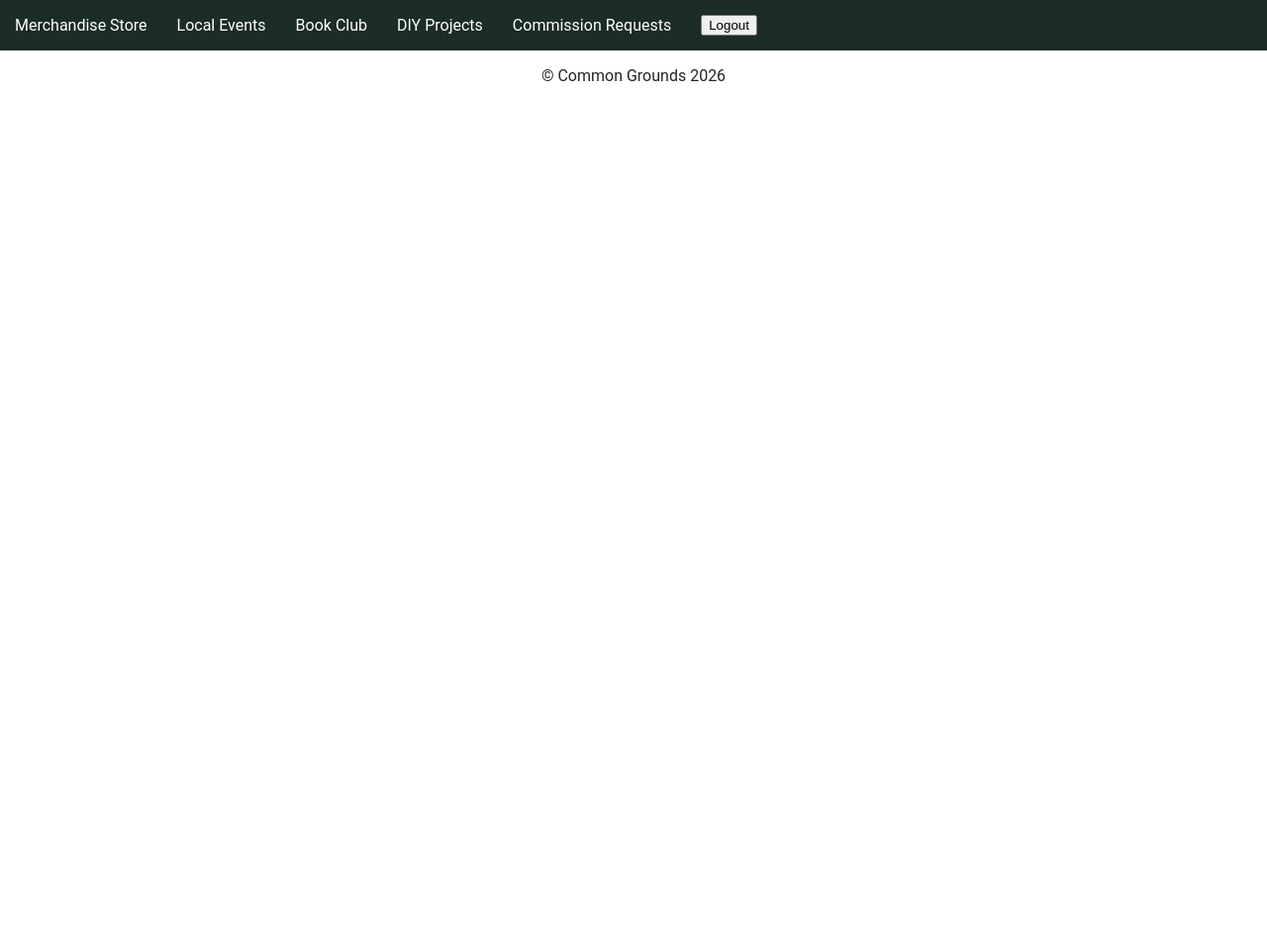
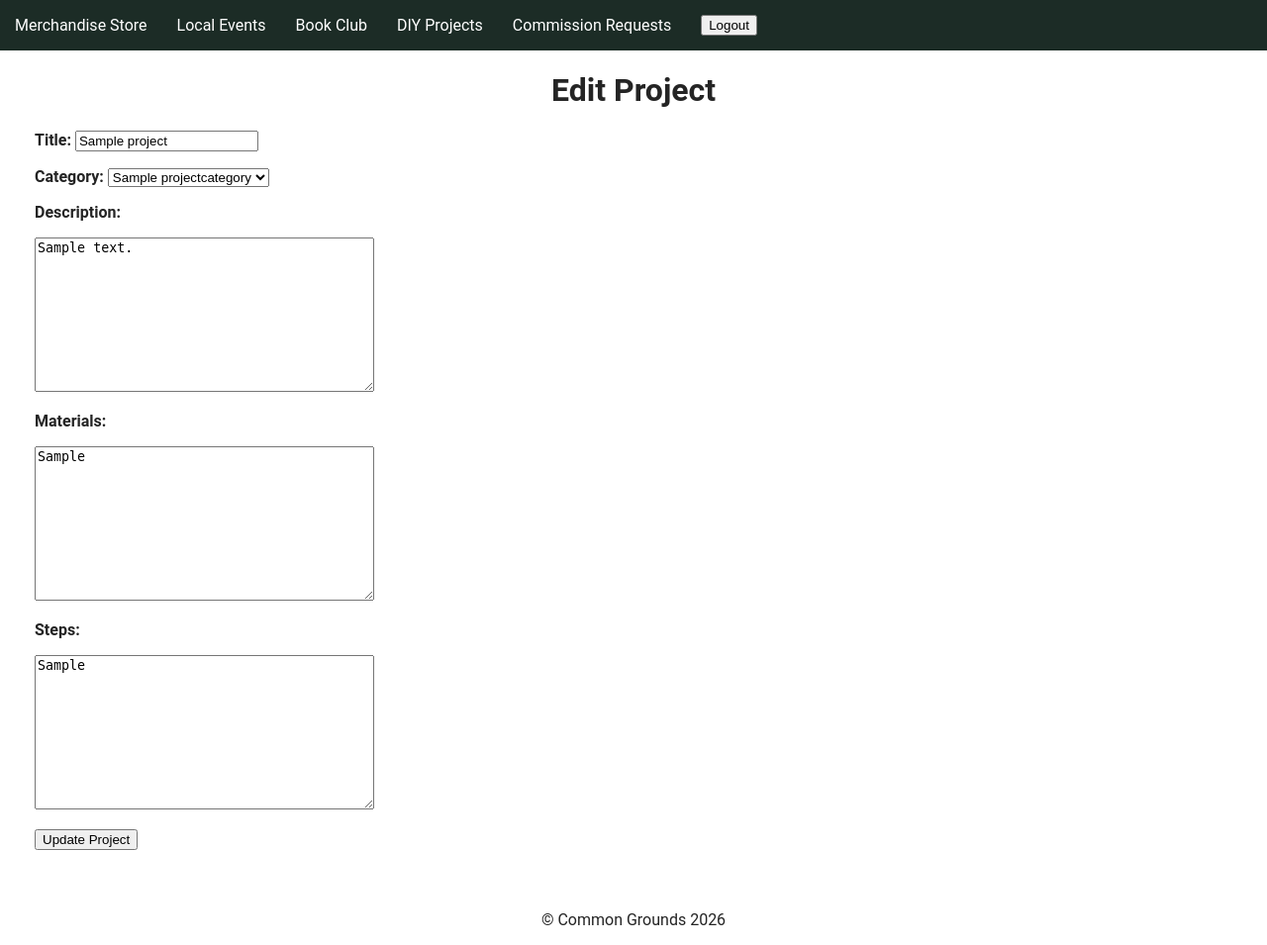
Before and after one commit to jeconiahbautista/commongrounds-AG-17, a Django app: page /diyprojects/project/1/edit/ in a window 1280 px wide. Shown: the whole page at 99% size. Before the commit the page ends 82 px from the top, so only its background shows below. Run offline with Django 5.2, Linux system fonts and the light colour scheme; a user stored in the database is signed in; tables that the repository leaves empty hold one stand-in row (values such as "Sample post").

Commit message:
Added an update view. Fixed the project add view.

```diff
--- a/diyprojects/templates/diy-projects_create.html
+++ b/diyprojects/templates/diy-projects_create_edit.html
@@ -2,8 +2,18 @@
 
 {% block body %}
 <div class="container">
-    <h1>Add a Project</h1>
-    <form action="/diyprojects/projects/" method="POST">
+    <h1>
+        {% if project %}
+        Edit Project
+        {% else %}
+        Add Project
+        {% endif %}
+    </h1>
+    <form action="{% if project %}
+                    {% url 'diyprojects:diyprojects_edit' project.pk %}
+                {% else %}
+                    {% url 'diyprojects:diyprojects_create' %}
+                {% endif %}" method="POST">
         {% csrf_token %}
         <ul>
             <li>
@@ -15,11 +25,7 @@
             <li>
                 <p>
                     <span><strong>Category: </strong></span>
-                    <select name="category" id="category">
-                        {% for category in categories %}
-                        <option value="{{ category.pk }}">{{ category.name }}</option>
-                        {% endfor %}
-                    </select>
+                    {{ project_form.category }}
                 </p>
             </li>
             <li>
@@ -41,7 +47,15 @@
                 </label>
             </li>
             <li>
-                <p><button type="submit" name="action" value="project">Submit</button></p>
+                <p>
+                    <button type="submit" name="action" value="project">
+                        {% if project %}
+                        Update Project
+                        {% else %}
+                        Add Project
+                        {% endif %}
+                    </button>
+                </p>
             </li>
         </ul>
     </form>
--- a/diyprojects/templates/diy-projects_edit.html
+++ /dev/null
@@ -1 +0,0 @@
-{% extends 'base.html' %}
--- a/diyprojects/views.py
+++ b/diyprojects/views.py
@@ -5,7 +5,6 @@ from .models import (
     Favorite,
     ProjectReview,
     ProjectCategory,
-    Profile,
 )
 from django.contrib.auth.decorators import login_required
 from django.db.models import Q
@@ -36,20 +35,10 @@ def diyprojects_list(request):
         "projects": projects,
     }
 
-    if request.method == "POST":
-        p = Project()
-        p.title = request.POST.get("title")
-        p.creator = Profile.objects.get(user=request.user)
-        p.category = ProjectCategory.objects.get(pk=request.POST.get("category"))
-        p.description = request.POST.get("description")
-        p.materials = request.POST.get("materials")
-        p.steps = request.POST.get("steps")
-        p.save()
-        return render(request, "diy-projects_list.html", ctx)
-    else:
-        return render(request, "diy-projects_list.html", ctx)
+    return render(request, "diy-projects_list.html", ctx)
 
 
+@login_required
 def diyprojects_detail(request, pk):
     project = Project.objects.get(pk=pk)
     ratings = ProjectRating.objects.filter(project=project)
@@ -128,15 +117,44 @@ def diyprojects_detail(request, pk):
     return render(request, "diy-projects_detail.html", ctx)
 
 
+@login_required
 def diyprojects_create(request):
     categories = ProjectCategory.objects.all()
-    project_form = ProjectForm()
+    if request.method == "POST":
+        project_form = ProjectForm(request.POST)
+        if project_form.is_valid():
+            project = project_form.save(commit=False)
+            project.creator = request.user.profile
+            project.save()
+            return redirect("diyprojects:diyprojects_detail", pk=project.pk)
+    else:
+        project_form = ProjectForm()
+
     ctx = {
         "project_form": project_form,
         "categories": categories,
     }
-    return render(request, "diy-projects_create.html", ctx)
+    return render(request, "diy-projects_create_edit.html", ctx)
 
 
+@login_required
 def diyprojects_edit(request, pk):
-    return render(request, "diy-projects_edit.html")
+    project = Project.objects.get(pk=pk)
+    categories = ProjectCategory.objects.all()
+    if request.method == "POST":
+        project_form = ProjectForm(
+            request.POST,
+            instance=project,
+        )
+        if project_form.is_valid():
+            project_form.save()
+            return redirect("diyprojects:diyprojects_detail", pk=project.pk)
+    else:
+        project_form = ProjectForm(instance=project)
+
+    ctx = {
+        "project_form": project_form,
+        "categories": categories,
+        "project": project,
+    }
+    return render(request, "diy-projects_create_edit.html", ctx)
```
